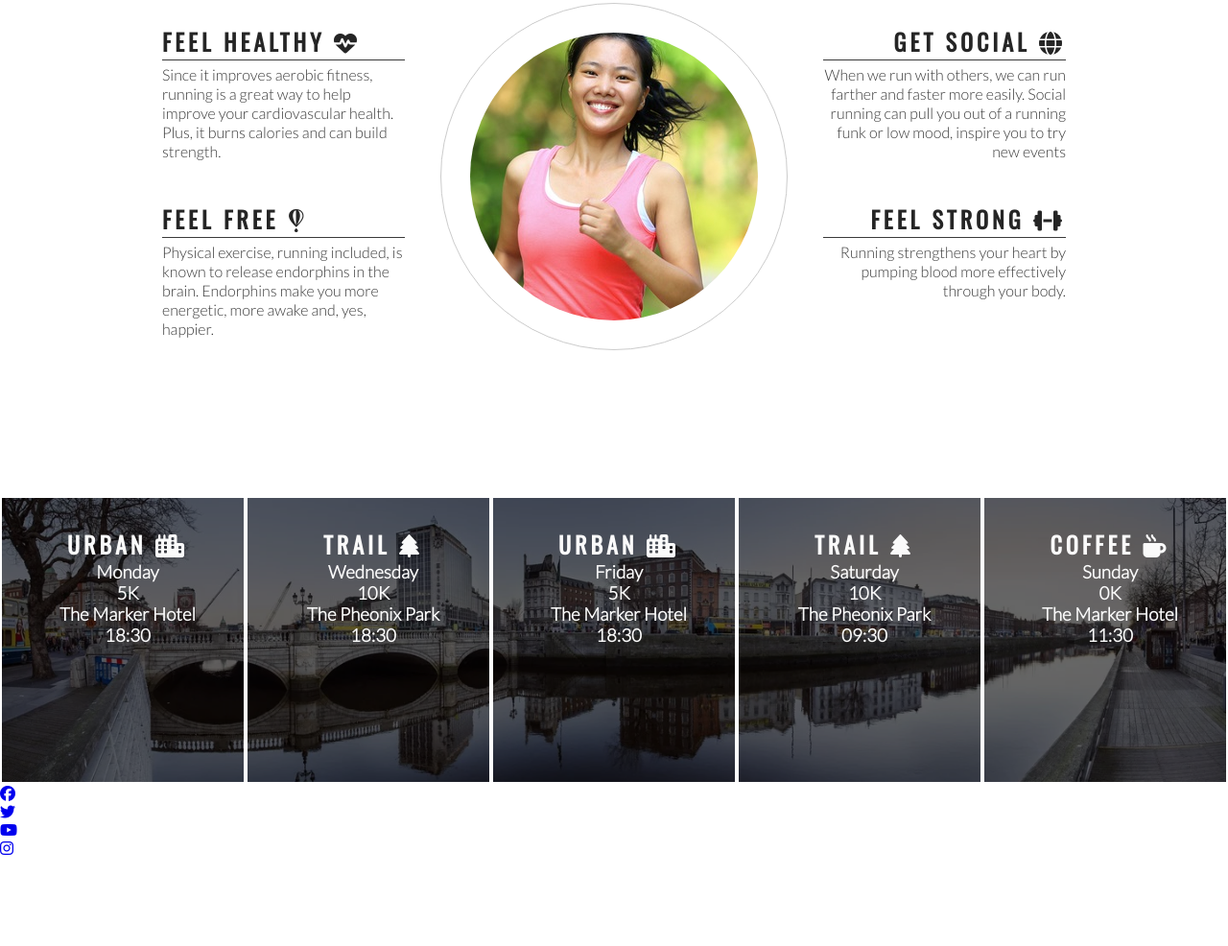
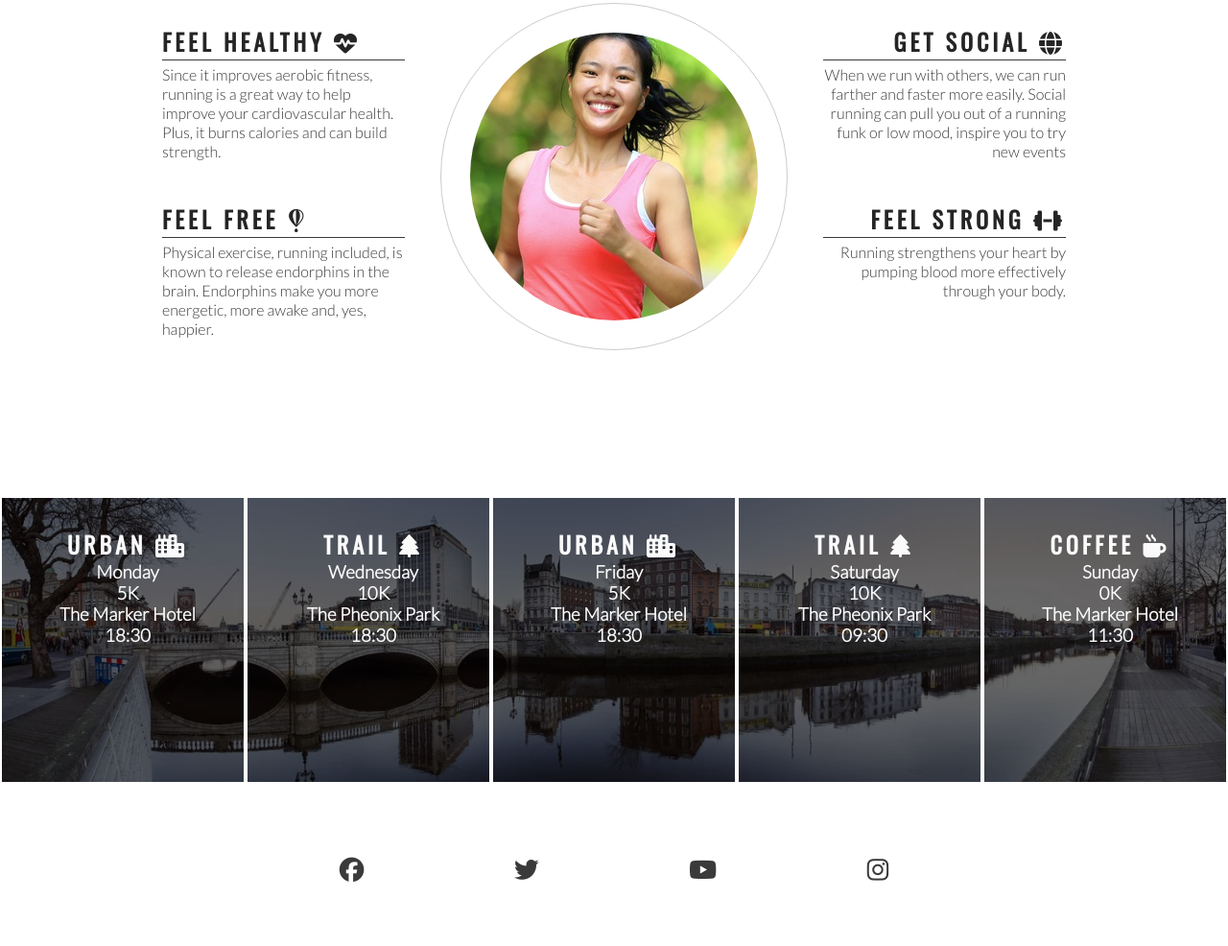
Before and after one commit to kslg/love-running-walkthrough-project, a plain HTML site: page index.html in a window 1280 px wide. Shown: the part 778-1764 px from the top of the page at 96% size. Before the commit the page ends 1671 px from the top, so only its background shows below. Drawn offline with nearby package versions, Linux system fonts and the light colour scheme.

Commit message:
Add style to social footer icons

```diff
--- a/assests/css/style.css
+++ b/assests/css/style.css
@@ -211,3 +211,21 @@ hr  {
 #times h2 {
     color: #fafafa;
 }
+
+/* footer styling */
+footer {
+    height: 150px;
+
+}
+.social-networks {
+    text-align: center;
+}
+.social-networks > li {
+    display: inline;
+}
+.social-networks i {
+    font-size: 160%;
+    margin: 1%;
+    padding: 5%;
+    color: #3a3a3a;
+}
--- a/index.html
+++ b/index.html
@@ -123,7 +123,7 @@
         </div>
     </section>
     <footer>
-        <ul>
+        <ul class="social-networks">
             <li><a href="https://facebook.com" target="_blank" rel="noopener"
                 aria-label="visit our facebook page (opens in a new tab)"><i class="fab fa-facebook"></i></a></li>
             <li><a href="https://twitter.com" target="_blank" rel="noopener"
```
